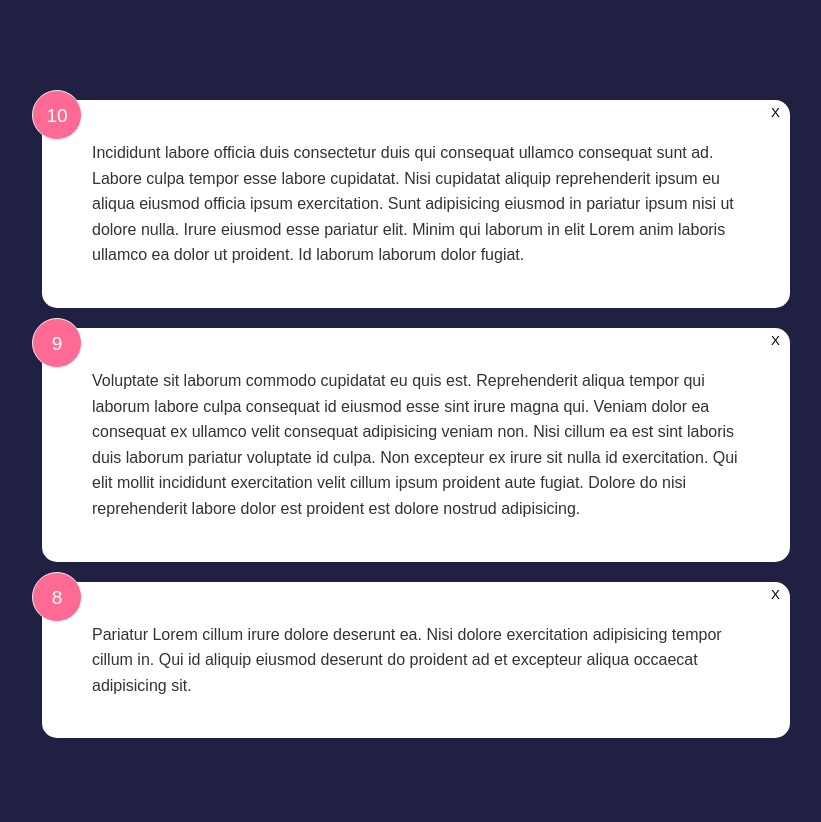
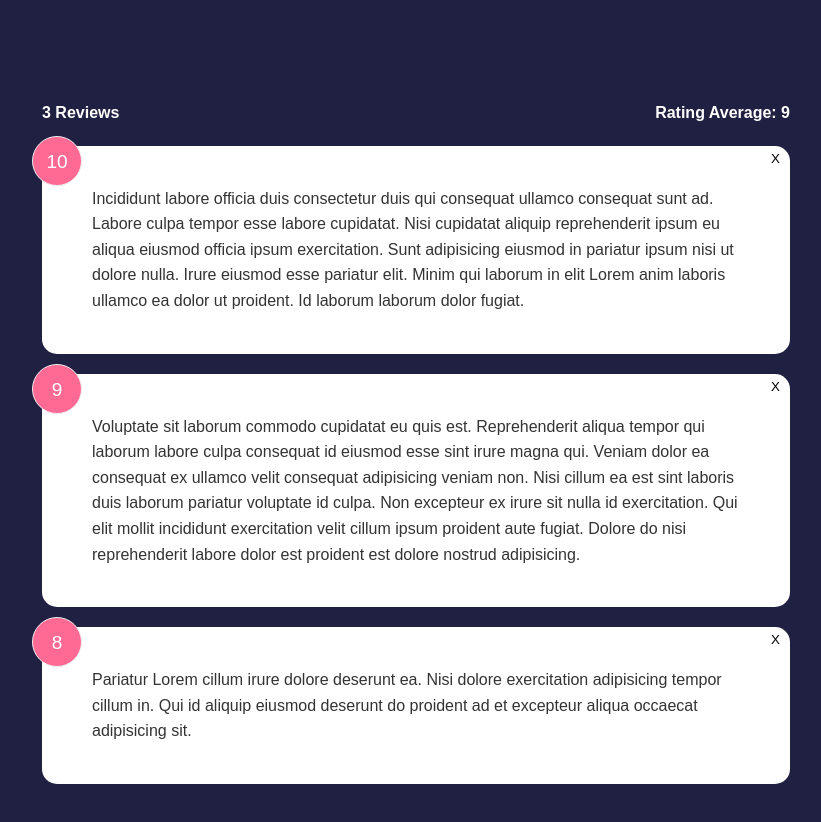
Before and after one commit to theone056/Svelte-Practice, a Svelte app in the folder SveltePractice/: page / in a window 1280 px wide. Shown: the top 822 px of the page, without its empty margins (224-1045 px from the left). Built offline with nearby package versions, Linux system fonts and the light colour scheme.

Commit message:
added feedbackstats

```diff
--- a/SveltePractice/src/App.svelte
+++ b/SveltePractice/src/App.svelte
@@ -1,5 +1,7 @@
 <script>
 	import FeedbackList from './components/FeedbackList.svelte';
+	import FeedbackStats from './components/FeedbackStats.svelte';
+
 	let feedback = [
 		{
 			id:1,
@@ -28,6 +30,7 @@
 </script>
 
 <main class="container">
+	<FeedbackStats {count} {average}/>
 	<FeedbackList {feedback} on:delete-feedback={deleteFeedback}/>
 </main>
 
--- /dev/null
+++ b/SveltePractice/src/components/FeedbackStats.svelte
@@ -0,0 +1,17 @@
+<script>
+    export let count = 0;
+    export let average = 0;
+</script>
+
+<div class="feedback-stats">
+    <h4 class="feedback-review">{count} Reviews</h4>
+    <h4 class="feedback-average">Rating Average: {average}</h4>
+</div>
+
+<style>
+    .feedback-stats{
+        display: flex;
+        justify-content: space-between;
+        align-items: center;
+    }
+</style>
```
